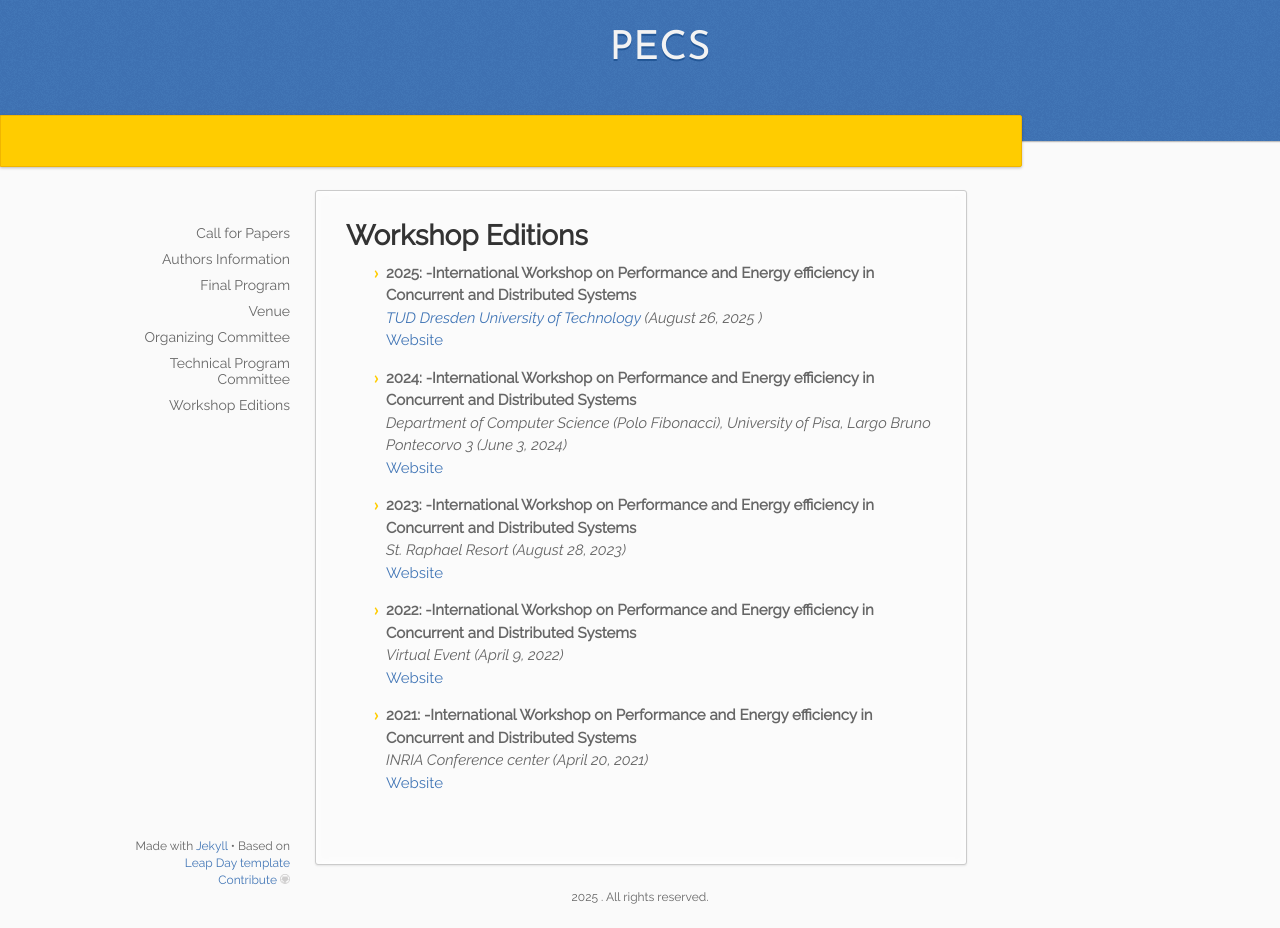
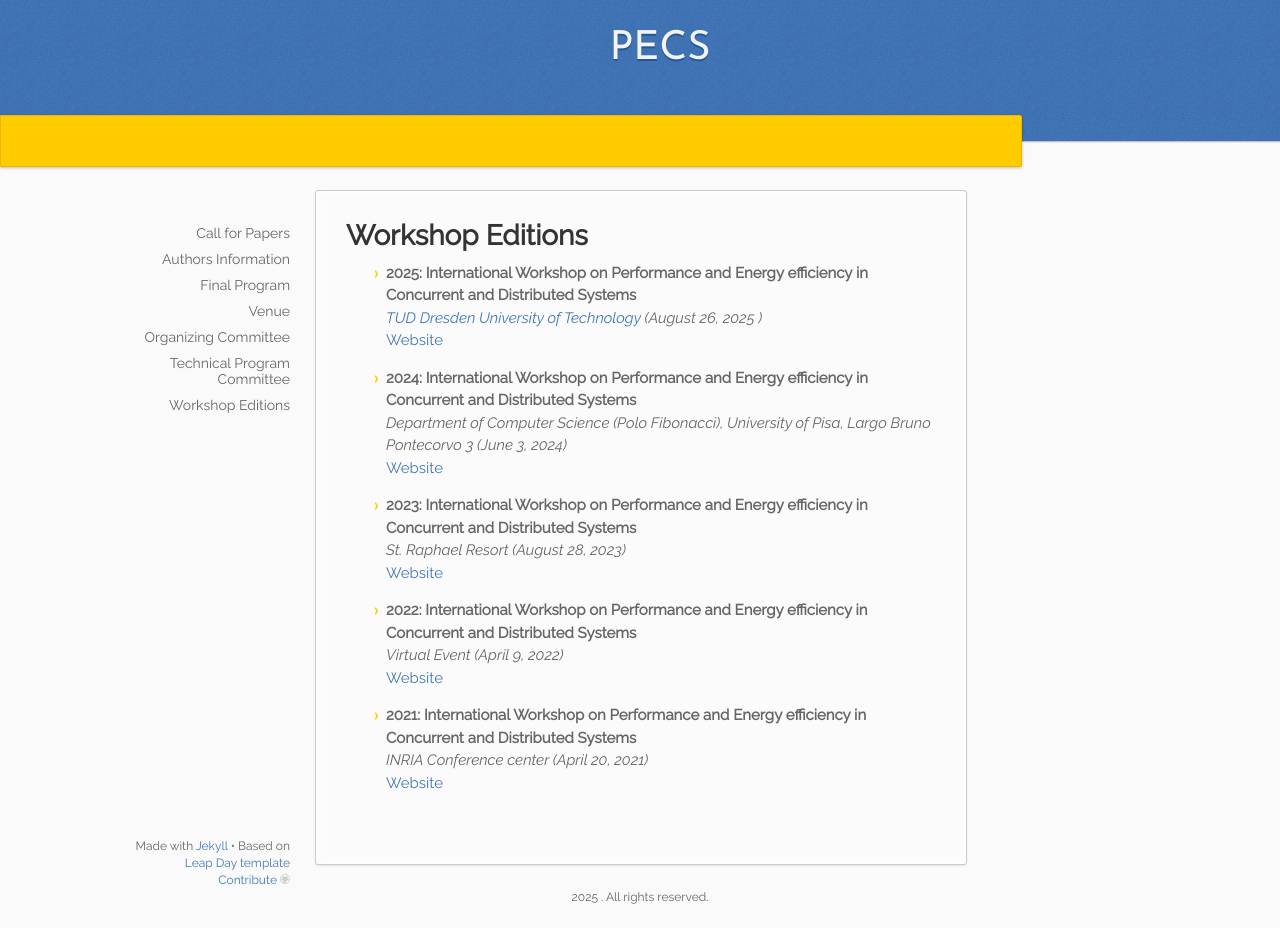
Before and after one commit to pecs-workshop/pecs-workshop.github.io, a Jekyll site: the page built from editions.md, in a window 1280 px wide and 928 px high. Built offline with Jekyll 4.4.1, drawn with Linux system fonts in a browser that asks for light colours.

```diff
--- a/_config.yml
+++ b/_config.yml
@@ -1,5 +1,5 @@
 title: "PECS"
-description: -International Workshop on Performance and Energy efficiency in Concurrent and Distributed Systems
+description: International Workshop on Performance and Energy efficiency in Concurrent and Distributed Systems
 
 # Change this to the year which shall appear as "default" in the website
 current_year: 2025
```
